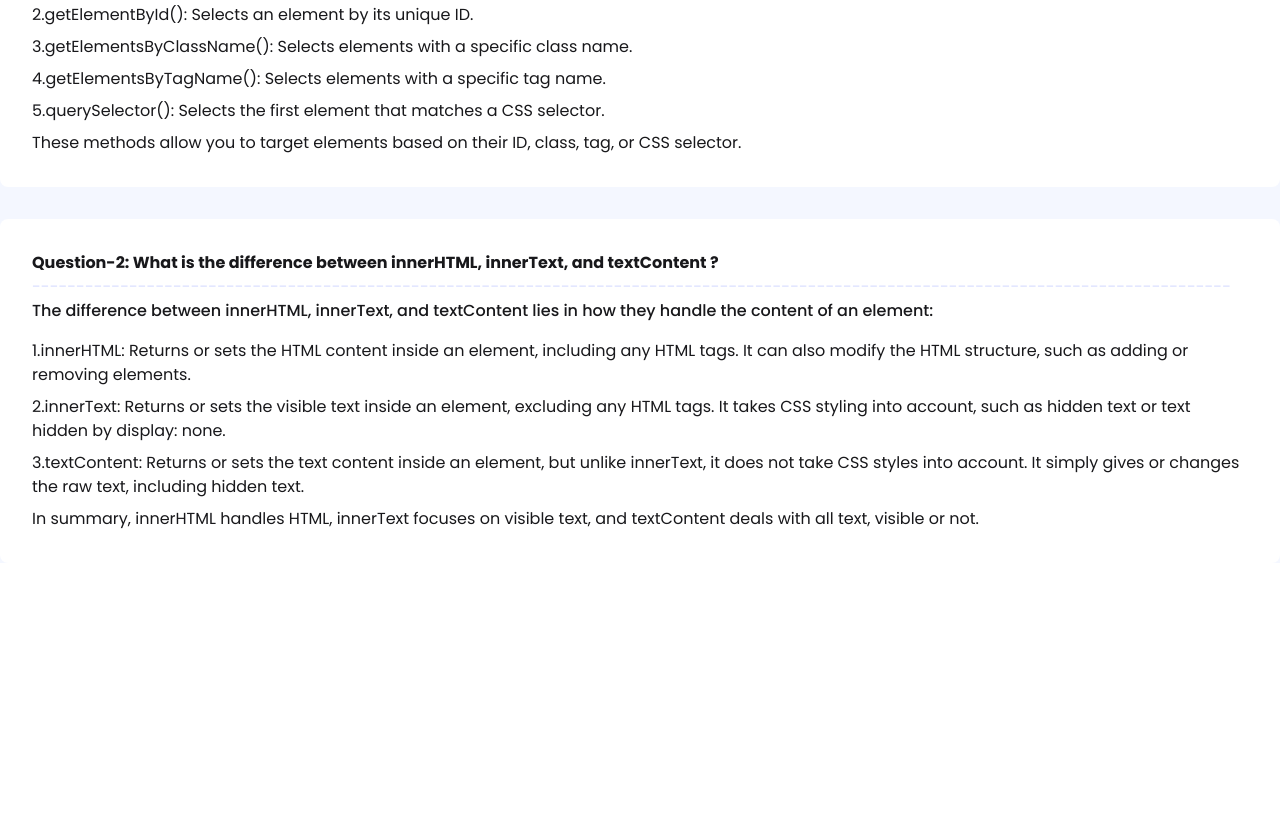
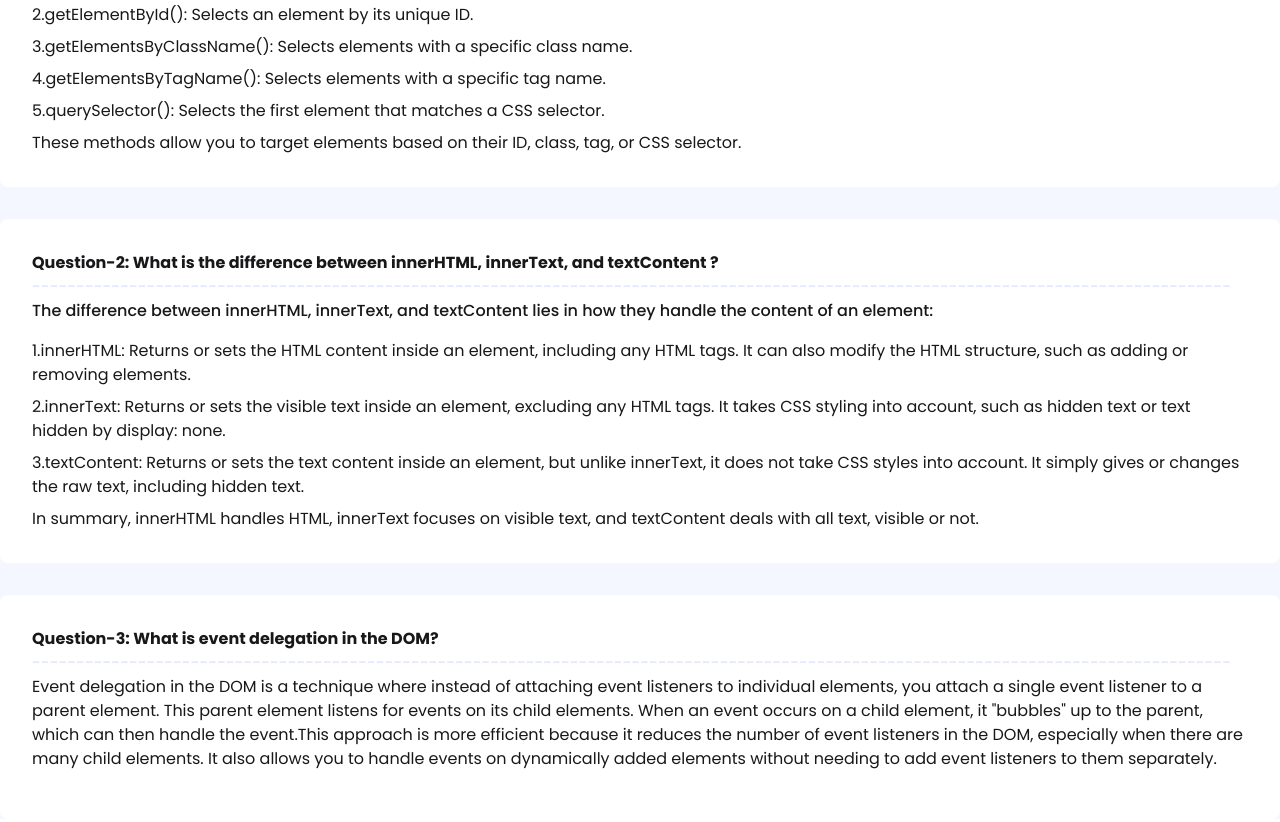
Before and after one commit to Md-ShohanurRahman/Development-Board, a plain HTML site: page blog.html in a window 1280 px wide. Shown: the part 385-1207 px from the top of the page. Before the commit the page ends 988 px from the top, so only its background shows below. Drawn offline with nearby package versions, Linux system fonts and the light colour scheme.

Commit message:
add style for question 3

```diff
--- a/blog.html
+++ b/blog.html
@@ -67,7 +67,7 @@
                     </p>
                 </div>
                 <div class="text-[#3751fd31] max-w-7xl mx-auto  ">
-                    ----------------------------------------------------------------------------------------------------------------------------------------
+                    -----------------------------------------------------------------------------------------------------------------------------------------
                 </div>
                 <div>
                     <p class="font-medium mb-4">
@@ -123,6 +123,24 @@
 
             </div>
 
+            <!-- question 3  -->
+            <div class="p-8 bg-white rounded-lg">
+                <div>
+                    <p class="font-bold">
+                        Question-3: What is event delegation in the DOM?
+                    </p>
+                </div>
+                <div class="text-[#3751fd31] max-w-7xl mx-auto  ">
+                    ----------------------------------------------------------------------------------------------------------------------------------------
+                </div>
+                <div>
+                    <p class="mb-4 ">
+                        Event delegation in the DOM is a technique where instead of attaching event listeners to individual elements, you attach a single event listener to a parent element. This parent element listens for events on its child elements. When an event occurs on a child element, it "bubbles" up to the parent, which can then handle the event.This approach is more efficient because it reduces the number of event listeners in the DOM, especially when there are many child elements. It also allows you to handle events on dynamically added elements without needing to add event listeners to them separately.
+                    </p>
+                </div>
+
+            </div>
+
         </section>
 
     </main>
```
